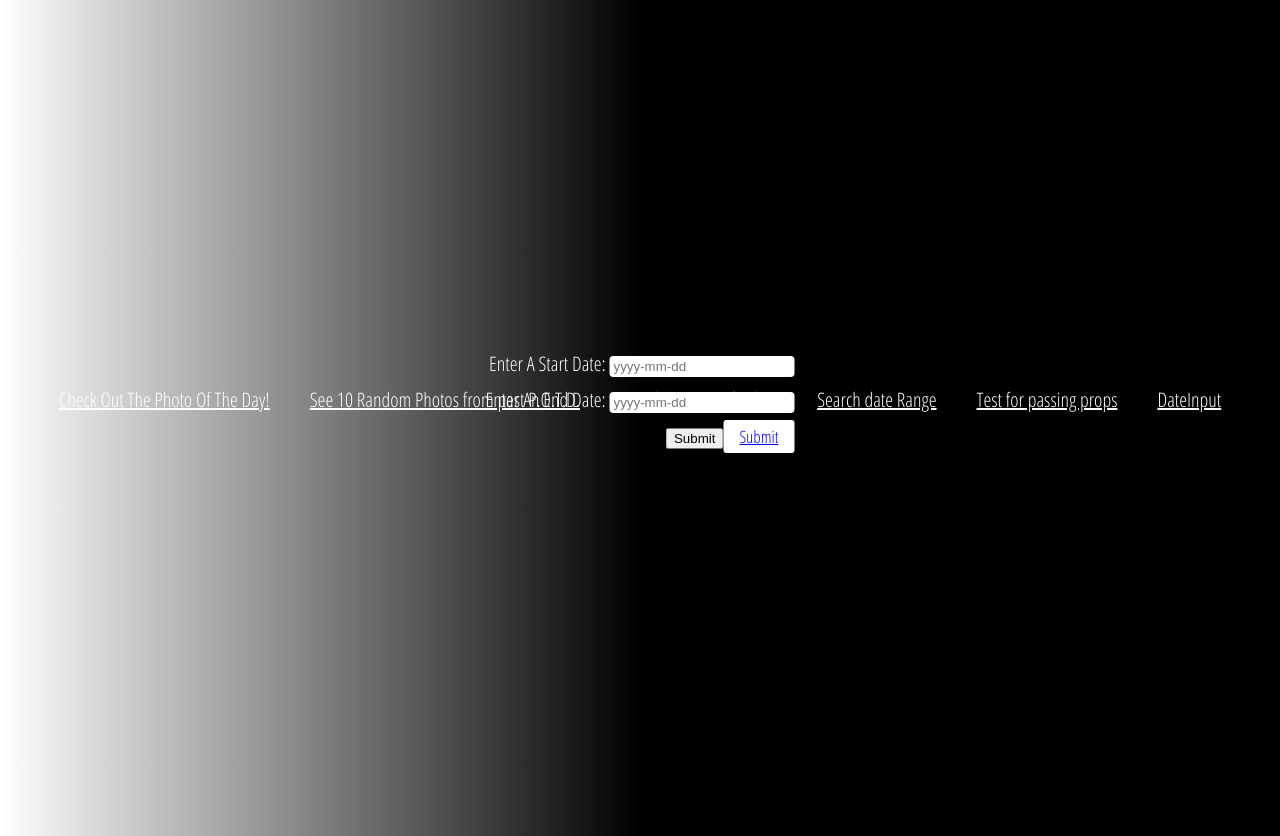
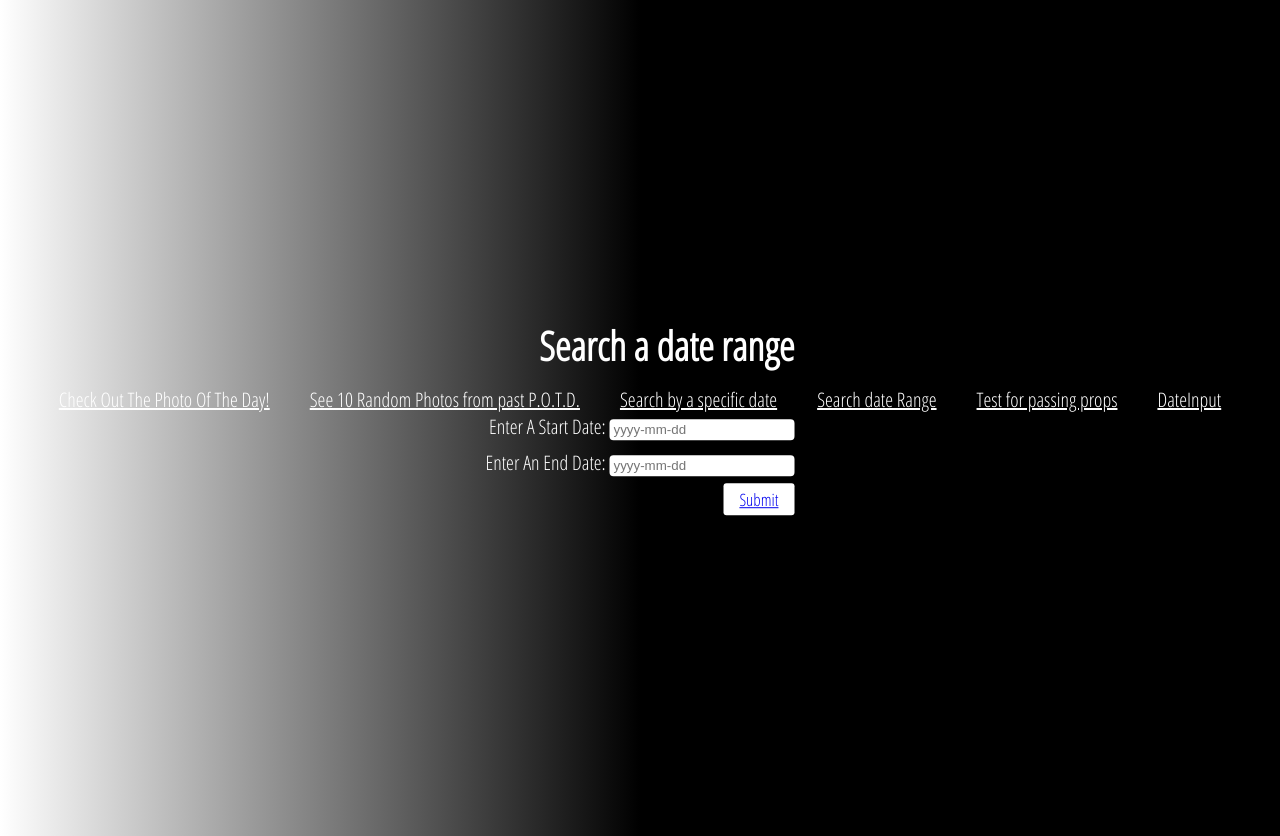
Before and after one commit to Josephjlyons/nasaPOTD, a React (Create React App) app: page / in a window 1280 px wide. Built offline with nearby package versions, Linux system fonts and the light colour scheme; no server answers; the HTML template or start-up script is replaced by a standard one.

Commit message:
form state and form added for functionality... need to clean up

```diff
--- a/src/App.js
+++ b/src/App.js
@@ -1,4 +1,4 @@
-import React,{useState} from 'react';
+import React, { useState } from 'react';
 import { BrowserRouter, Route, Routes, Link } from 'react-router-dom';
 import Home from './components/Home';
 import NasaPhoto from './components/NasaPhoto';
@@ -13,6 +13,7 @@ function App(props) {
 
   const [enteredStartDate, setEnteredStartDate] = useState('');
   const [enteredEndDate, setEnteredEndDate] = useState('');
+  // const [formIsShown, setFormIsShown] = useState(true);
 
   const startDateInputChangeHandler = event => {
     setEnteredStartDate(event.target.value)
@@ -24,9 +25,6 @@ function App(props) {
 
   const formSubmissionHandler = event => {
     event.preventDefault();
-      console.log(enteredStartDate, enteredEndDate);
-
-
   };
 
   return (
@@ -38,13 +36,15 @@ function App(props) {
           <Route path='/nasaphoto' element={<NasaPhoto />} />
           <Route path='/nasaphotos' element={<NasaPhotos />} />
           <Route path='/searchphotos' element={<SearchPhotos startDate={enteredStartDate} endDate={enteredEndDate} />} />
-          <Route path='/searchform' element={<SearchForm />} />
+          <Route path='/searchform' element={<SearchForm  />} />
           <Route path='/searchformtwo' element={<SearchFormTwo />} />
         </Routes>
-        <br/>
-
+      </div>
+      <br />
+      <div>
         <form onSubmit={formSubmissionHandler}>
           <div className='control-group'>
+            <h1>Search a date range</h1>
             <div>
               <label htmlFor='startDate'> Enter A Start Date: </label>
               <input className='input' type='text' id='startDate' placeholder='yyyy-mm-dd' onChange={startDateInputChangeHandler} />
@@ -53,14 +53,11 @@ function App(props) {
               <label htmlFor='endDate'>Enter An End Date: </label>
               <input className='input' type='endDate' id='endDate' placeholder='yyyy-mm-dd' onChange={endDateInputChangeHandler} />
             </div>
-
-                    <button>Submit</button>
-
-                    <Link to='/searchphotos' className='btn'>Submit</Link>
+            <Link  to='/searchphotos' className='btn'>Submit</Link>
           </div>
         </form>
+      </div>
 
-      </div>
     </BrowserRouter>
   );
 }
```
Lines whose indentation alone changed are shown as unchanged.
